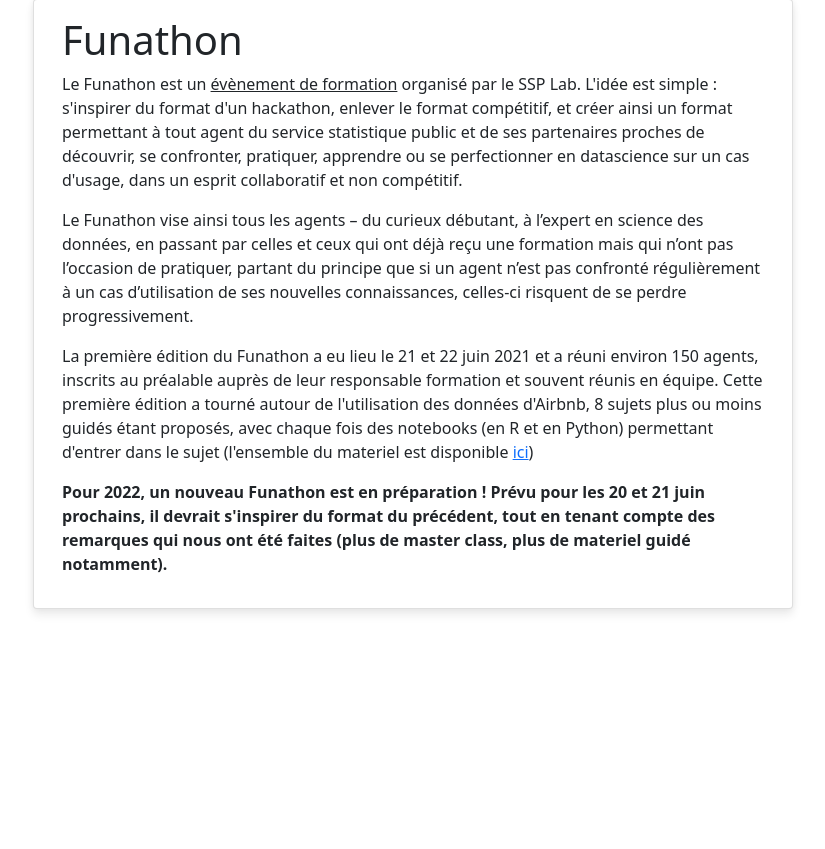
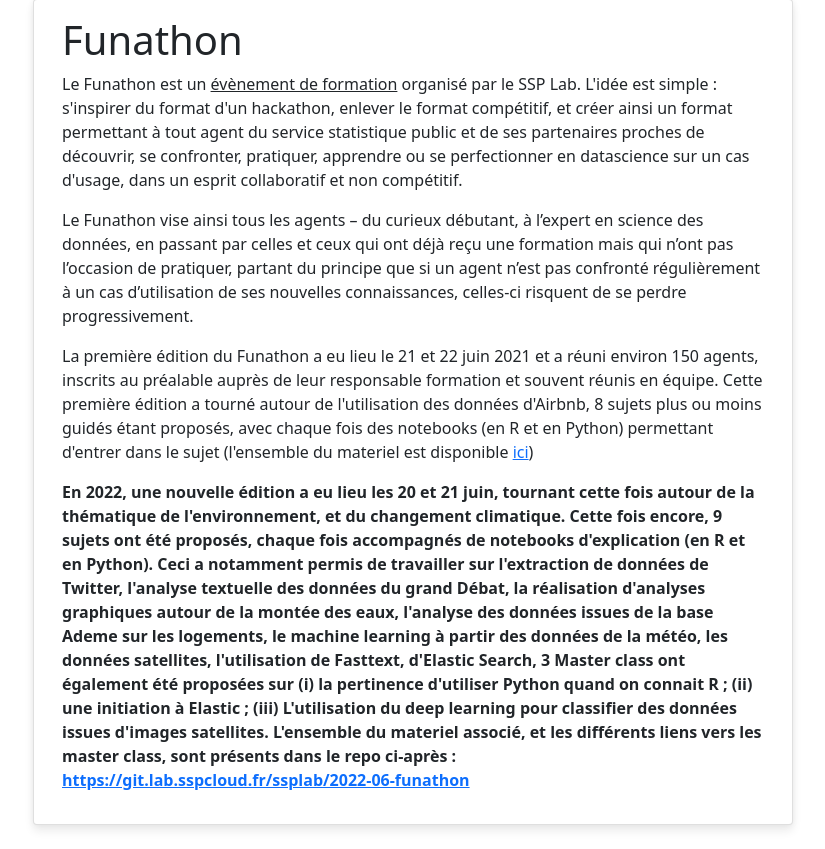
Before and after one commit to InseeFrLab/site-ssplab, a Django app: page /funathon/ in a window 1280 px wide. Shown: the part 73-922 px from the top of the page, without its empty margins (37-862 px from the left). Before the commit the page ends 687 px from the top, so only its background shows below. Run offline with Django 3.2, Linux system fonts and the light colour scheme; some libraries are stand-ins or nearby versions.

Commit message:
Mise à jour Funathon 2022

```diff
--- a/site_ssplab/home/templates/home/funathon.html
+++ b/site_ssplab/home/templates/home/funathon.html
@@ -33,8 +33,14 @@ Qu'est ce que le SSP Lab ?
 
                 </p>
                 <p>
-                    <b>Pour 2022, un nouveau Funathon est en préparation ! Prévu pour les 20 et 21 juin prochains, il devrait s'inspirer du format
-                    du précédent, tout en tenant compte des remarques qui nous ont été faites (plus de master class, plus de materiel guidé notamment).</b>
+                    <b>En 2022, une nouvelle édition a eu lieu les 20 et 21 juin, tournant cette fois autour de la thématique de l'environnement, et du changement climatique.
+                        Cette fois encore, 9 sujets ont été proposés, chaque fois accompagnés de notebooks d'explication (en R et en Python). Ceci a notamment permis de travailler
+                        sur l'extraction de données de Twitter, l'analyse textuelle des données du grand Débat, la réalisation d'analyses graphiques autour de la montée des eaux,
+                        l'analyse des données issues de la base Ademe sur les logements, le machine learning à partir des données de la météo, les données satellites, l'utilisation de Fasttext, d'Elastic Search,
+                        3 Master class ont également été proposées sur (i) la pertinence d'utiliser Python quand on connait R ; (ii) une initiation à Elastic ; (iii) L'utilisation du deep learning pour classifier des données issues d'images satellites.
+
+                        L'ensemble du materiel associé, et les différents liens vers les master class, sont présents dans le repo ci-après : <a href = "https://git.lab.sspcloud.fr/ssplab/2022-06-funathon">https://git.lab.sspcloud.fr/ssplab/2022-06-funathon</a>
+                    </b>
                 </p>
         </div>
     </div>
```
Also changed, not shown: 2 other files.
